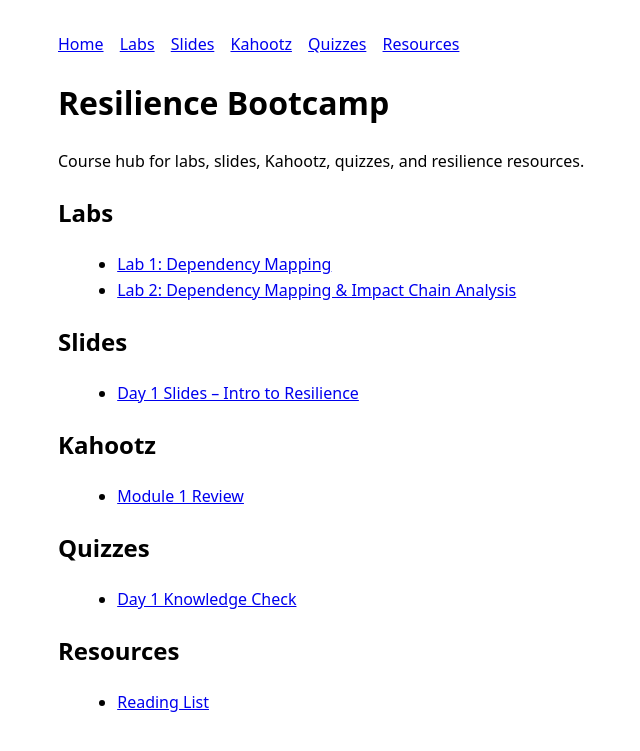
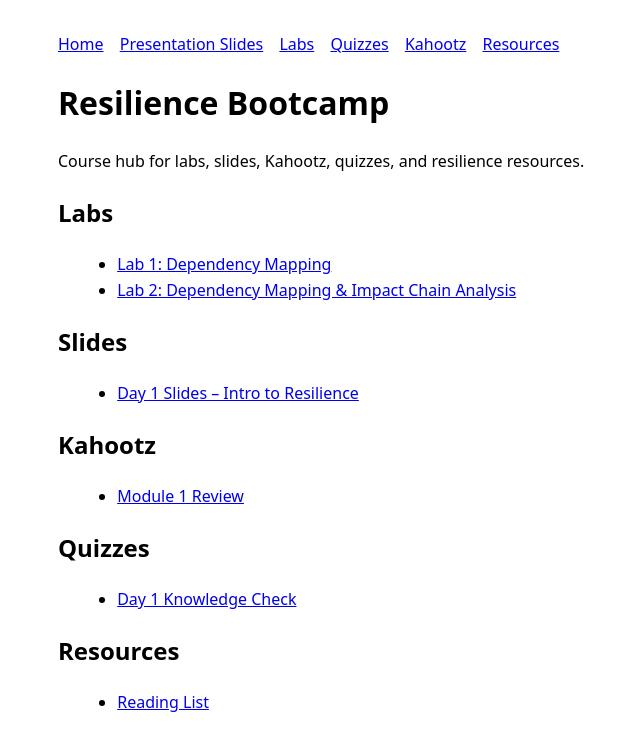
Before and after one commit to andry-collab/resilience-bootcamp, a Jekyll site: the page built from README.md, in a window 1280 px wide. Shown: the top 751 px of the page, without its empty margins (102-742 px from the left). Built offline with Jekyll 4.4.1, drawn with Linux system fonts in a browser that asks for light colours; our own code applies the rules of GitHub Pages for plain Markdown files.

Commit message:
Reorder navigation and rename Slides to Presentation Slides

```diff
--- a/_layouts/default.html
+++ b/_layouts/default.html
@@ -13,14 +13,14 @@
   </style>
 </head>
 <body>
-  <nav>
-    <a href="{{ '/' | relative_url }}">Home</a>
-    <a href="{{ '/labs/' | relative_url }}">Labs</a>
-    <a href="{{ '/slides/' | relative_url }}">Slides</a>
-    <a href="{{ '/kahootz/' | relative_url }}">Kahootz</a>
-    <a href="{{ '/quizzes/' | relative_url }}">Quizzes</a>
-    <a href="{{ '/resources/' | relative_url }}">Resources</a>
-  </nav>
+<nav>
+  <a href="/">Home</a>
+  <a href="/slides/">Presentation Slides</a>
+  <a href="/labs/">Labs</a>
+  <a href="/quizzes/">Quizzes</a>
+  <a href="/kahootz/">Kahootz</a>
+  <a href="/resources/">Resources</a>
+</nav>
   <main>
     {{ content }}
   </main>
```
